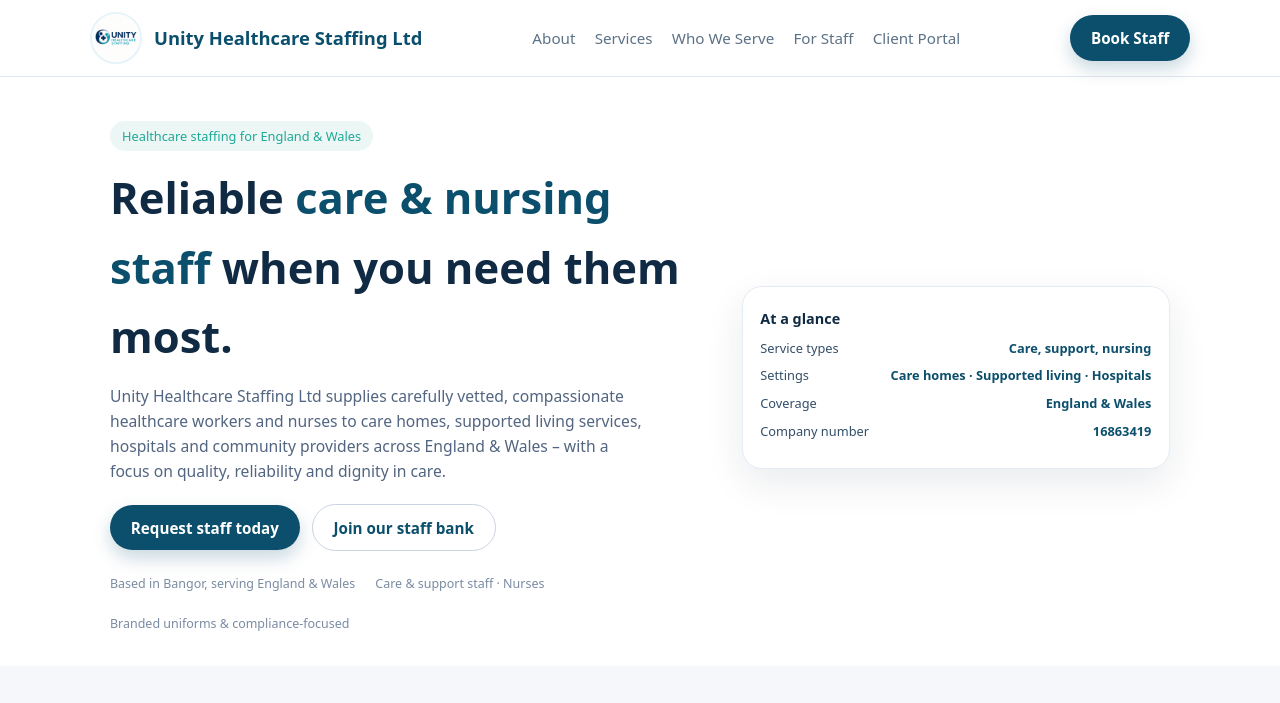
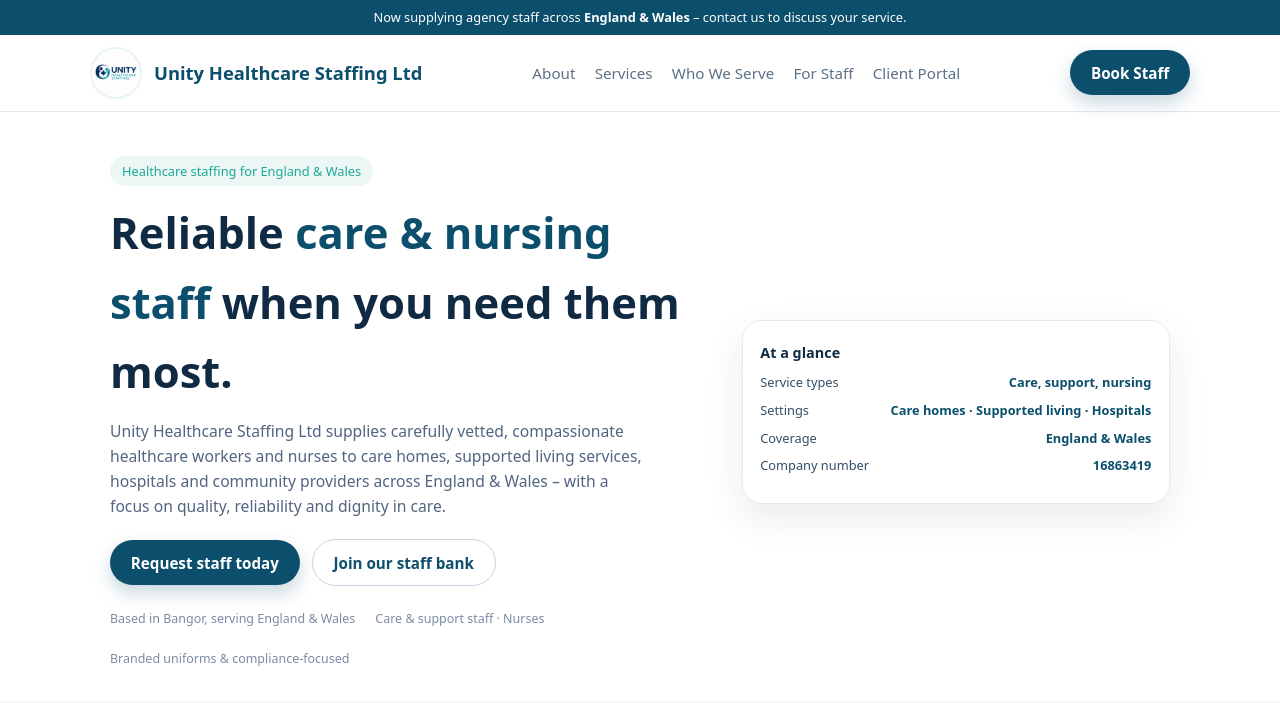
Before and after one commit to unityhealthcarestaffing/unity-healthcare-website, a plain HTML site: page index.html in a window 1280 px wide. Shown: the top 703 px of the page. Drawn offline with nearby package versions, Linux system fonts and the light colour scheme.

Commit message:
Update index.html

```diff
--- a/index.html
+++ b/index.html
@@ -26,6 +26,20 @@
 
     a { text-decoration: none; color: inherit; }
     img { max-width: 100%; height: auto; display: block; }
+
+    /* Top banner */
+
+    .top-banner {
+      background: var(--primary);
+      color: #ffffff;
+      text-align: center;
+      font-size: 0.8rem;
+      padding: 0.45rem 0.5rem;
+    }
+
+    .top-banner span {
+      font-weight: 600;
+    }
 
     header {
       background: white;
@@ -390,6 +404,10 @@
   </style>
 </head>
 <body>
+
+<div class="top-banner">
+  Now supplying agency staff across <span>England & Wales</span> – contact us to discuss your service.
+</div>
 
 <header>
   <div class="container nav">
```
